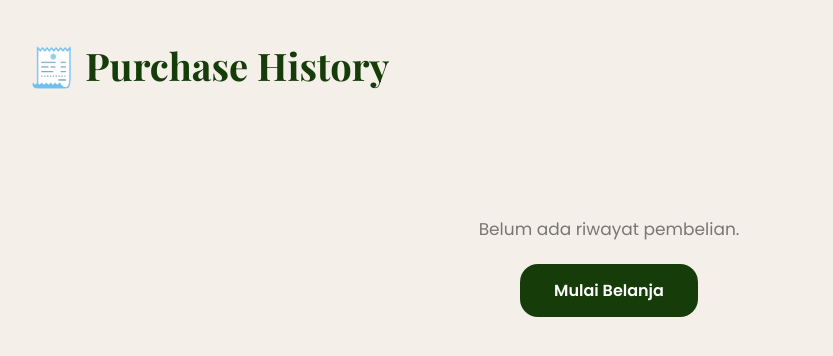
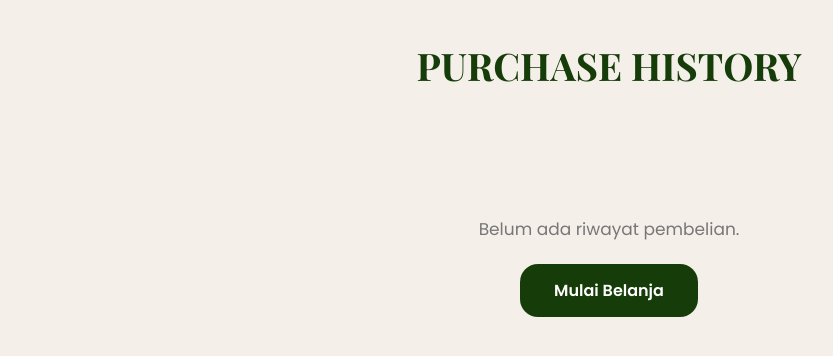
Before and after one commit to arynipuspita25/proyekAN, a PHP site: page /riwayat.php in a window 1280 px wide. Shown: the part 80-436 px from the top of the page, without its empty margins (31-864 px from the left). Run offline with PHP 8.4, Linux system fonts and the light colour scheme; the visitor is signed in with stand-in values (Sample User, id 1); data that the repository does not hold is empty.

Commit message:
update puchase

```diff
--- a/riwayat.php
+++ b/riwayat.php
@@ -106,6 +106,7 @@ body{
     color:var(--green);
     margin-bottom:35px;
     font-weight:700;
+    text-align:center;
 }
 
 /* =========================
@@ -412,7 +413,7 @@ body{
 <div class="page-wrapper">
 
     <h2 class="page-title">
-        🧾 Purchase History
+        PURCHASE HISTORY
     </h2>
 
     <?php if(empty($orders)): ?>
```
